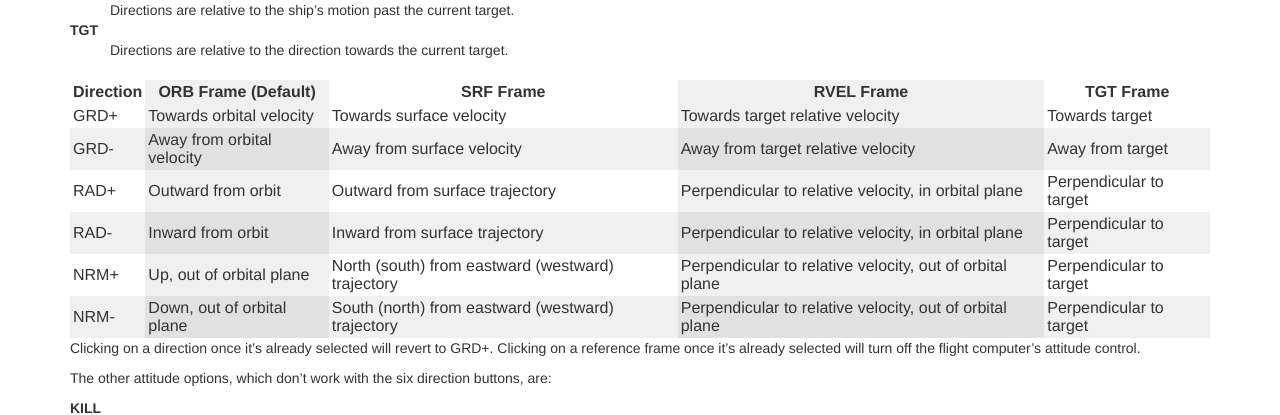
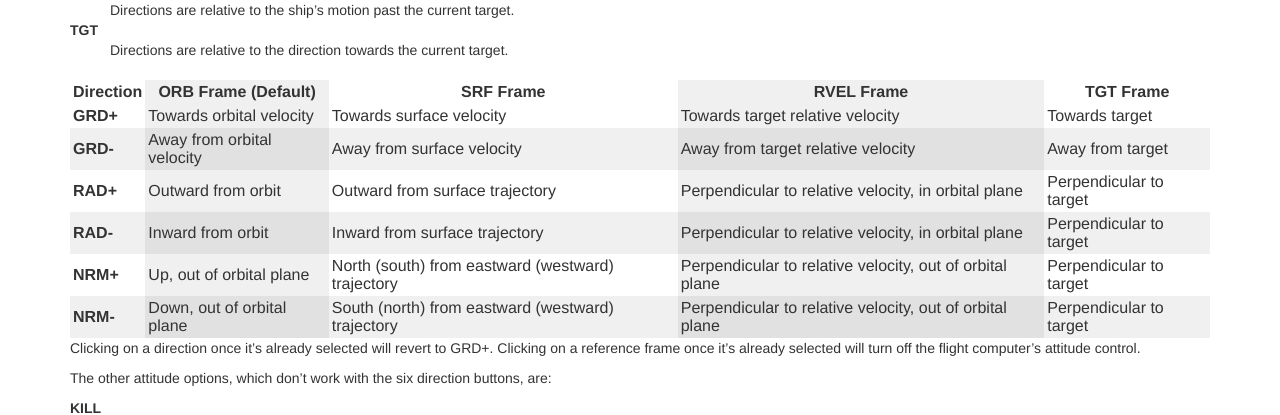
Before and after one commit to RemoteTechnologiesGroup/RemoteTech, a Jekyll site: the page built from guide/comp.md, in a window 1280 px wide. Shown: the part 1808-2223 px from the top of the page. Built offline with Jekyll 4.4.1, drawn with Linux system fonts in a browser that asks for light colours; nearby versions of some CDN libraries.

Commit message:
Various style tweaks.

```diff
--- a/guide/comp.md
+++ b/guide/comp.md
@@ -71,7 +71,7 @@ RAD+        | Outward from orbit         | Outward from surface trajectory
 RAD-        | Inward from orbit          | Inward from surface trajectory                    | Perpendicular to relative velocity, in orbital plane     | Perpendicular to target
 NRM+        | Up, out of orbital plane   | North (south) from eastward (westward) trajectory | Perpendicular to relative velocity, out of orbital plane | Perpendicular to target
 NRM-        | Down, out of orbital plane | South (north) from eastward (westward) trajectory | Perpendicular to relative velocity, out of orbital plane | Perpendicular to target
-{:.data .shadecol}
+{:.data .shadecol .sidehead}
 
 Clicking on a direction once it's already selected will revert to GRD+. Clicking on a reference frame once it's already selected will turn off the flight computer's attitude control.
 
--- a/stylesheets/main.css
+++ b/stylesheets/main.css
@@ -101,6 +101,9 @@ table.data td, table.data th {
 table.data th {
 	text-align: center;
 }
+table.data th, table.sidehead td:first-child {
+	font-weight: bold;
+}
 table.data tbody tr:nth-child(2n) {
 	background-color: rgb(240,240,240);
 }
--- a/stylesheets/tutorials.css
+++ b/stylesheets/tutorials.css
@@ -7,6 +7,10 @@
 /* Section breaks */
 h2 {
     clear: both;
+    width: 100%;
+    margin-left: 0px;
+    margin-right: 0px;
+    border-top: 1px solid rgb(192, 192, 192);
 }
 
 /* Images next to each tutorial */
@@ -15,6 +19,7 @@ img, :not(p)+h3:before {
     float: left;
     clear: left;
     margin: 10px;
+    margin-left: 100px;
 }
 
 h3 {
```
Also changed, not shown: modders/settings.md (+1 -2 lines).
